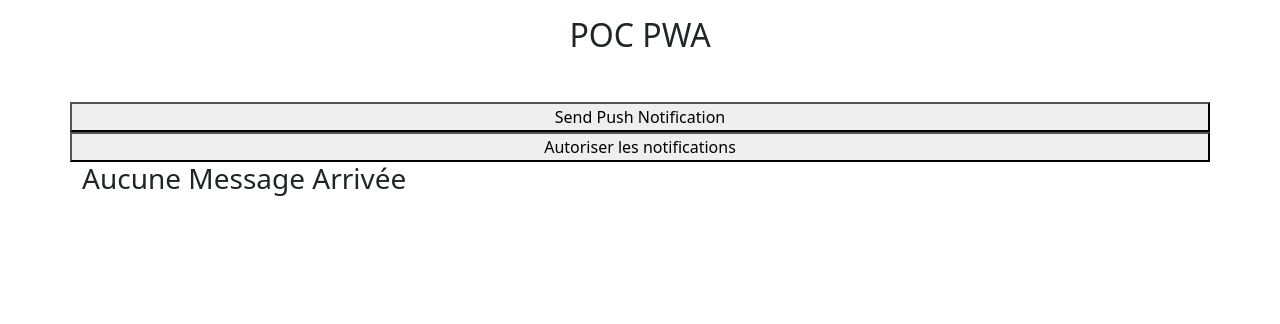
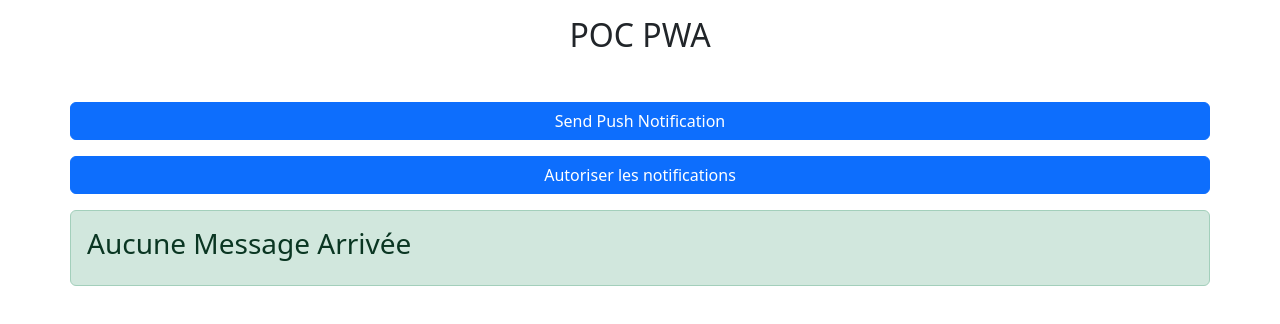
Before and after one commit to Aniss-Aziz/angular-pwa-test, an Angular app: page / in a window 1280 px wide. Shown: the top 324 px of the page. Built offline with nearby package versions, Linux system fonts and the light colour scheme; no server answers.

Commit message:
feat: add boostrap style

```diff
--- a/src/app/app.component.html
+++ b/src/app/app.component.html
@@ -1,15 +1,22 @@
 <div class="container">
   <div class="row d-flex justify-content-center align-items-center">
     <h2 class="title text-center mt-3 mb-5">POC PWA</h2>
-    <button (click)="sendNotification()">Send Push Notification</button>
-    <button (click)="allowNotification()">Autoriser les notifications</button>
-    <p *ngIf="registrationToken">Registration Token: {{ registrationToken }}</p>
-    <div *ngIf="notificationPayload">
+    <button class="btn btn-primary mb-3" (click)="sendNotification()">
+      Send Push Notification
+    </button>
+    <button class="btn btn-primary mb-3" (click)="allowNotification()">
+      Autoriser les notifications
+    </button>
+    <p class="alert alert-primary" *ngIf="registrationToken">
+      <strong>Registration Token:</strong><br />
+      {{ registrationToken }}
+    </p>
+    <div class="alert alert-primary" *ngIf="notificationPayload" role="alert">
       <h3>{{ notificationPayload.notification.title }}</h3>
       <h4>{{ notificationPayload.notification.body }}</h4>
     </div>
-    <div *ngIf="!notificationPayload">
-      <h3>Aucune Message Arrivée</h3>
+    <div class="alert alert-success" *ngIf="!notificationPayload">
+      <h3 class="title">Aucune Message Arrivée</h3>
     </div>
   </div>
 </div>
```
